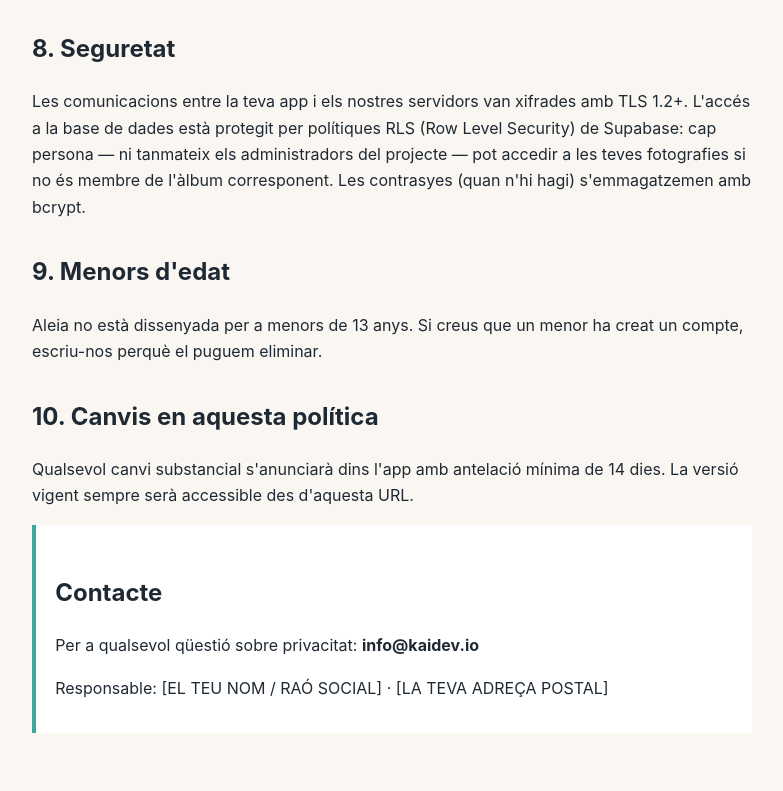
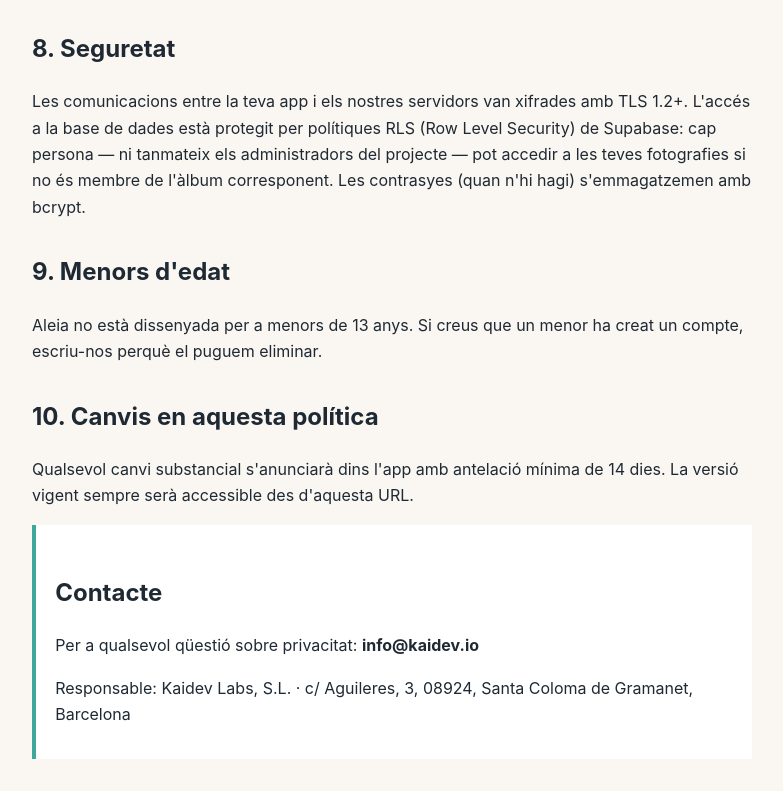
Before and after one commit to KaidevLabs/aleia-privacitat, a plain HTML site: page index.html in a window 1280 px wide. Shown: the part 2415-3206 px from the top of the page, without its empty margins (248-1031 px from the left). Before the commit the page ends 3180 px from the top, so only its background shows below. Drawn offline with Linux system fonts and the light colour scheme.

Commit message:
feat: privacy policy actualitzada + GitHub Action per deploy Pages
- index.html: substitucio completa dels placeholders (Kaidev Labs, S.L.,
  info@kaidev.io, c/ Aguileres 3, Santa Coloma de Gramanet).
- .github/workflows/deploy.yml: workflow que desplega main cap a GitHub
  Pages amb actions/deploy-pages oficial. A partir d'ara nomes cal fer
  push a main per actualitzar el lloc public.

```diff
--- a/index.html
+++ b/index.html
@@ -113,7 +113,7 @@ La versió vigent sempre serà accessible des d'aquesta URL.</p>
 <div class="contact">
   <h2>Contacte</h2>
   <p>Per a qualsevol qüestió sobre privacitat: <strong>info@kaidev.io</strong></p>
-  <p>Responsable: [EL TEU NOM / RAÓ SOCIAL] · [LA TEVA ADREÇA POSTAL]</p>
+  <p>Responsable: Kaidev Labs, S.L. · c/ Aguileres, 3, 08924, Santa Coloma de Gramanet, Barcelona</p>
 </div>
 
 </body>
```
Also changed, not shown: 1 other file.
